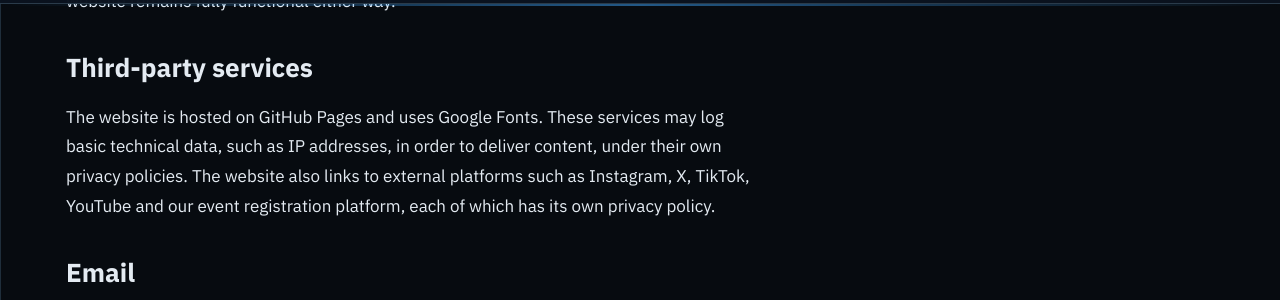
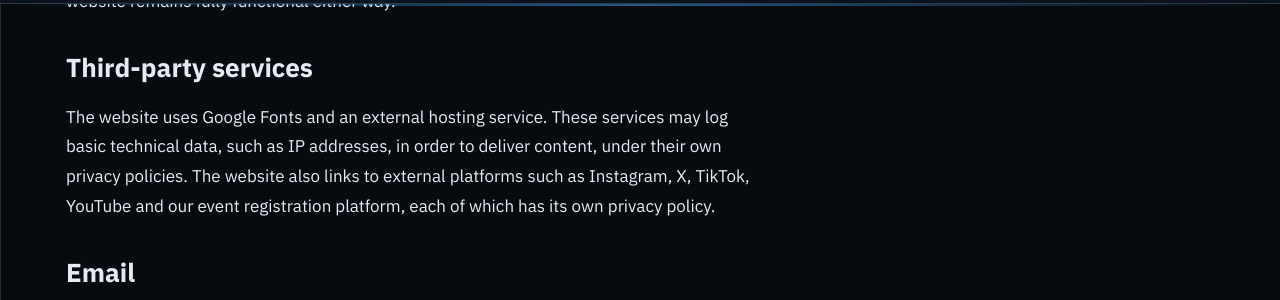
Before and after one commit to SaudiMechaRobot/SaudiMechaRobot.github.io, a Jekyll site: the page built from en/privacy/index.html, in a window 1280 px wide and 900 px high, scrolled down 1137 px. Shown: the part 155-455 px from the top of the window. Built offline with Jekyll 4.4.1, drawn with Linux system fonts in a browser that asks for light colours; some web fonts are replaced.

Commit message:
Add files via upload

```diff
--- a/en/privacy/index.html
+++ b/en/privacy/index.html
@@ -35,7 +35,7 @@ description: How the Saudi Mecha Robot club website handles visitor data, includ
 <p>You can prevent Google Analytics from collecting your data with the official <a href="https://tools.google.com/dlpage/gaoptout" target="_blank" rel="noopener">Google Analytics Opt-out browser add-on</a>, or by blocking cookies in your browser settings. The website remains fully functional either way.</p>
 
 <h2>Third-party services</h2>
-<p>The website is hosted on GitHub Pages and uses Google Fonts. These services may log basic technical data, such as IP addresses, in order to deliver content, under their own privacy policies. The website also links to external platforms such as Instagram, X, TikTok, YouTube and our event registration platform, each of which has its own privacy policy.</p>
+<p>The website uses Google Fonts and an external hosting service. These services may log basic technical data, such as IP addresses, in order to deliver content, under their own privacy policies. The website also links to external platforms such as Instagram, X, TikTok, YouTube and our event registration platform, each of which has its own privacy policy.</p>
 
 <h2>Email</h2>
 <p>When you contact us by email, we use your email address and message only to reply to you, and we do not share them with anyone.</p>
```
